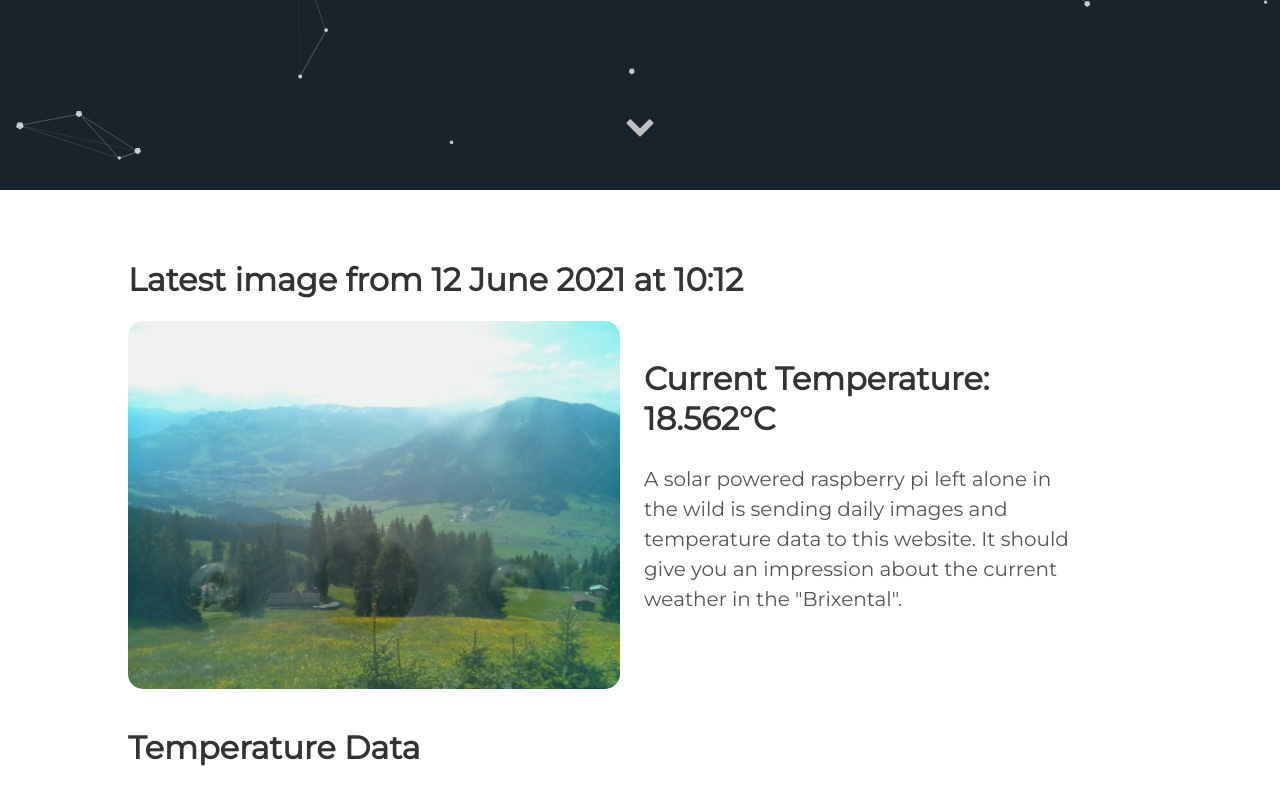
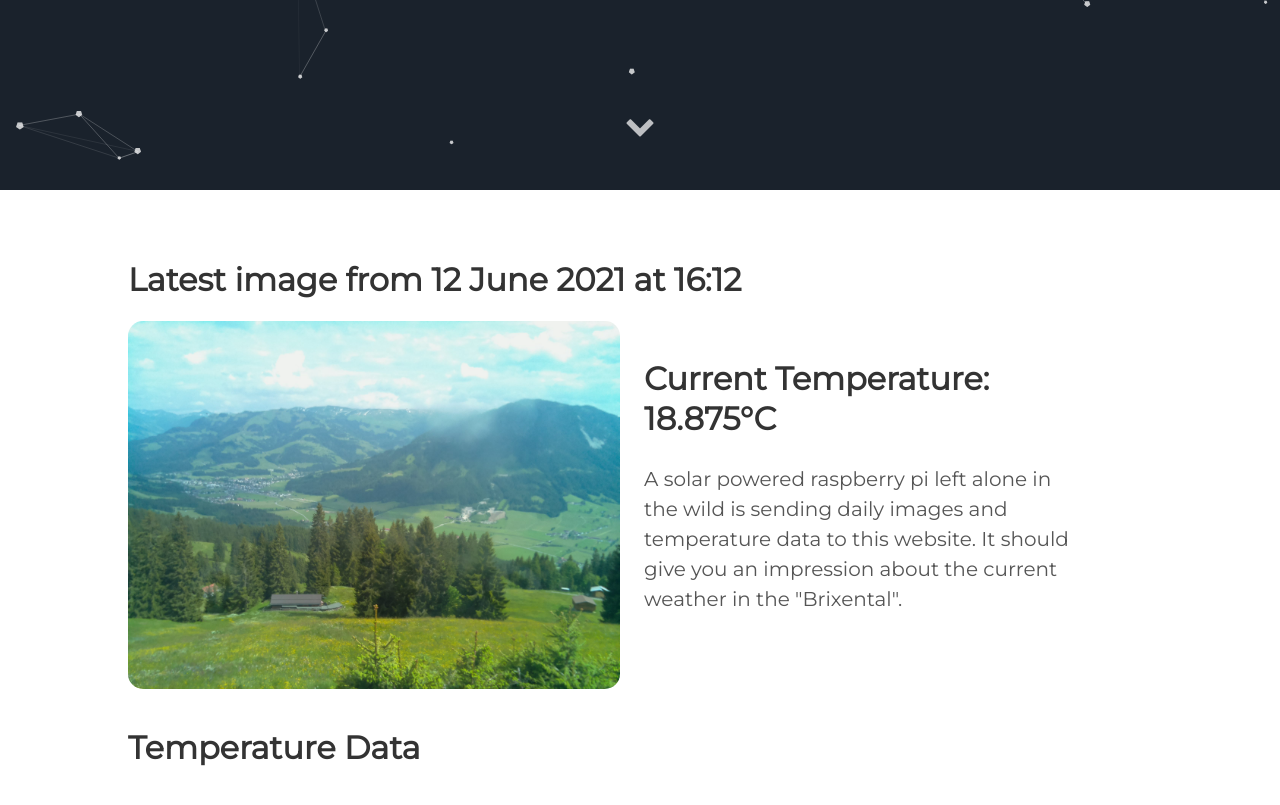
Before and after one commit to vektorious/vektorious.github.io, a Jekyll site: the page built from resources/huette.md, in a window 1280 px wide and 900 px high, scrolled down 710 px. Shown: the top 805 px of the window. Built offline with Jekyll 4.4.1, drawn with Linux system fonts in a browser that asks for light colours.

Commit message:
I'm a bot beep boop

```diff
--- a/resources/huette.md
+++ b/resources/huette.md
@@ -6,13 +6,13 @@
 description: 'Live image from the Austrian alps'
 twitter_text: ' '
 ---
-## Latest image from 12 June 2021 at 10:12
+## Latest image from 12 June 2021 at 16:12
 <div class="huette">
   <div class="huette-image">
     <img src="{{ "/assets/img/huette.jpg" | prepend: site.baseurl }}">
   </div>
   <div class="huette-text">
-        <h2>Current Temperature: 18.562°C</h2>
+        <h2>Current Temperature: 18.875°C</h2>
         <p>A solar powered raspberry pi left alone in the wild is sending daily images and temperature data to this website. It should give you an impression about the current weather in the "Brixental".</p>
 
   </div>
```
Also changed, not shown: rpi-script/2021-06-12_161100.txt (renamed from rpi-script/2021-06-12_101103.txt, +5 -5 lines), rpi-script/huette.md (+2 -2 lines), assets/img/huette.jpg, assets/img/temp_plot.png, rpi-script/temp_plot.png, 1 other file.
